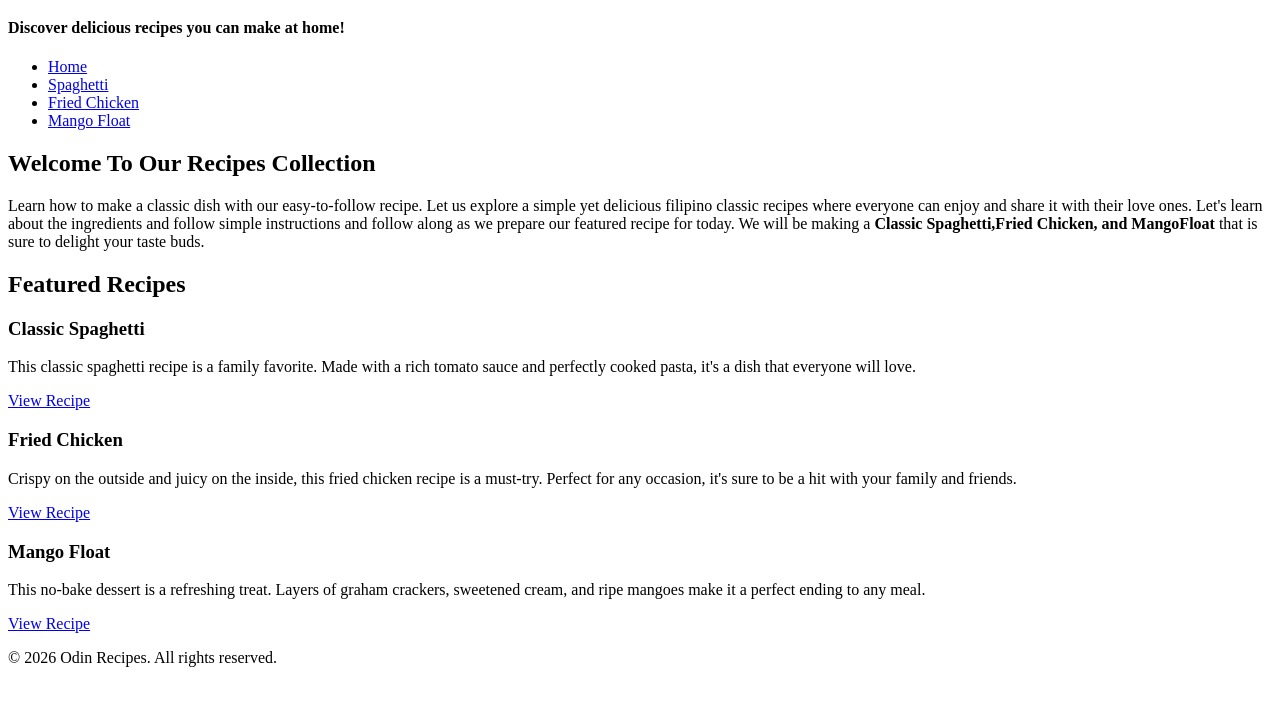
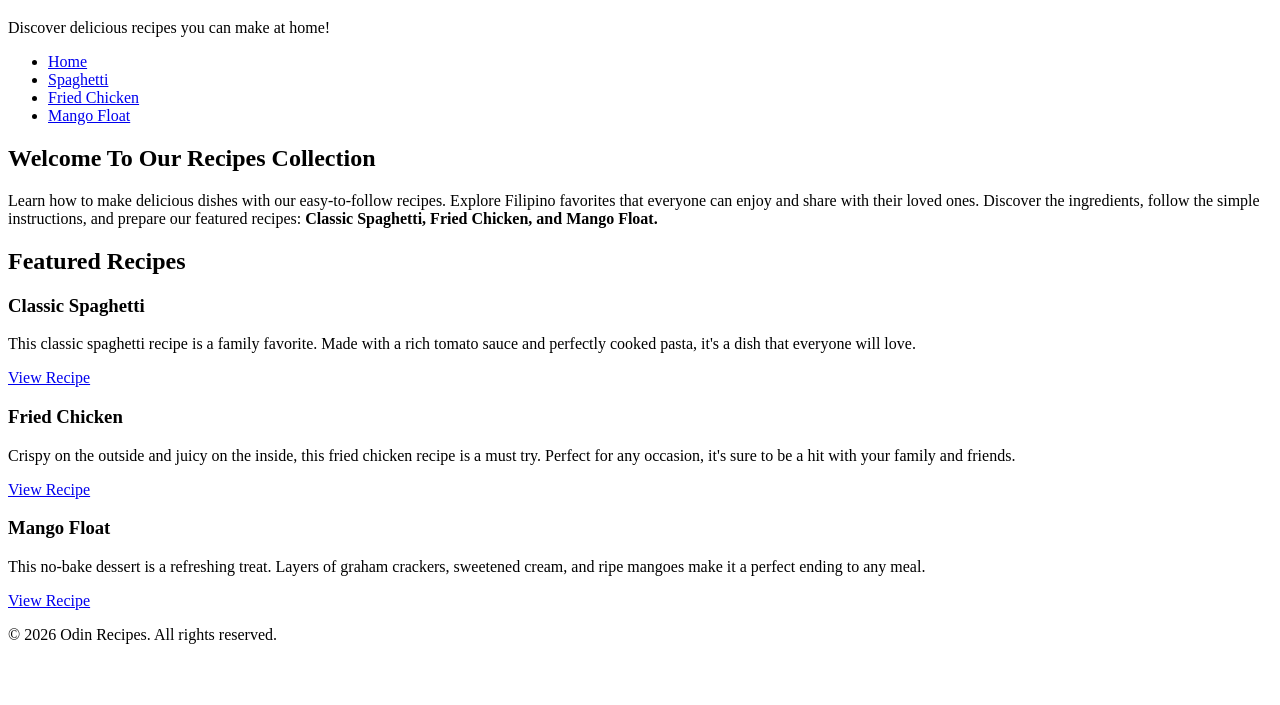
Before and after one commit to jaredcoraza314-del/odin-recipes, a plain HTML site: page index.html in a window 1280 px wide. Shown: the part 61-766 px from the top of the page. Drawn offline with Linux system fonts and the light colour scheme.

Commit message:
refactor: improve homepage content and metadata

```diff
--- a/index.html
+++ b/index.html
@@ -4,12 +4,14 @@
     <meta charset="UTF-8">
     <meta name="viewport" content="width=device-width, initial-scale=1.0">
     <title>Odin Recipes</title>
+
+<meta name="description" content="Discover easy-to-follow recipes for classic Filipino spaghetti, crispy fried chicken, and delicious mango float." />
 </head>
 <body>
 
     <header>
         <h1>Odin Recipes</h1>
-        <h4>Discover delicious recipes you can make at home!</h4>
+        <p>Discover delicious recipes you can make at home!</p>
     </header>
 
 
@@ -27,10 +29,12 @@
     <main>
         <section>
             <h2>Welcome To Our Recipes Collection</h2>
-            <p>Learn how to make a classic dish with our easy-to-follow recipe.
-             Let us explore a simple yet delicious filipino classic recipes where everyone can enjoy and
-             share it with their love ones. Let's learn about the ingredients and follow simple instructions and follow along as we
-             prepare our featured recipe for today. We will be making a <strong>Classic Spaghetti,Fried Chicken, and MangoFloat</strong> that is sure to delight your taste buds.
+           <p>
+                 Learn how to make delicious dishes with our easy-to-follow recipes.
+                Explore Filipino favorites that everyone can enjoy and share with their
+                loved ones. Discover the ingredients, follow the simple instructions,
+                and prepare our featured recipes: <strong>Classic Spaghetti, Fried Chicken,
+                and Mango Float.</strong>
             </p>
          </section>
 
@@ -46,7 +50,7 @@
 
         <article>
             <h3>Fried Chicken</h3>
-            <p>Crispy on the outside and juicy on the inside, this fried chicken recipe is a must-try.
+            <p>Crispy on the outside and juicy on the inside, this fried chicken recipe is a must try.
                 Perfect for any occasion, it's sure to be a hit with your family and friends.</p>
             <a href="recipes/fried-chicken.html">View Recipe</a>
         </article>
```
